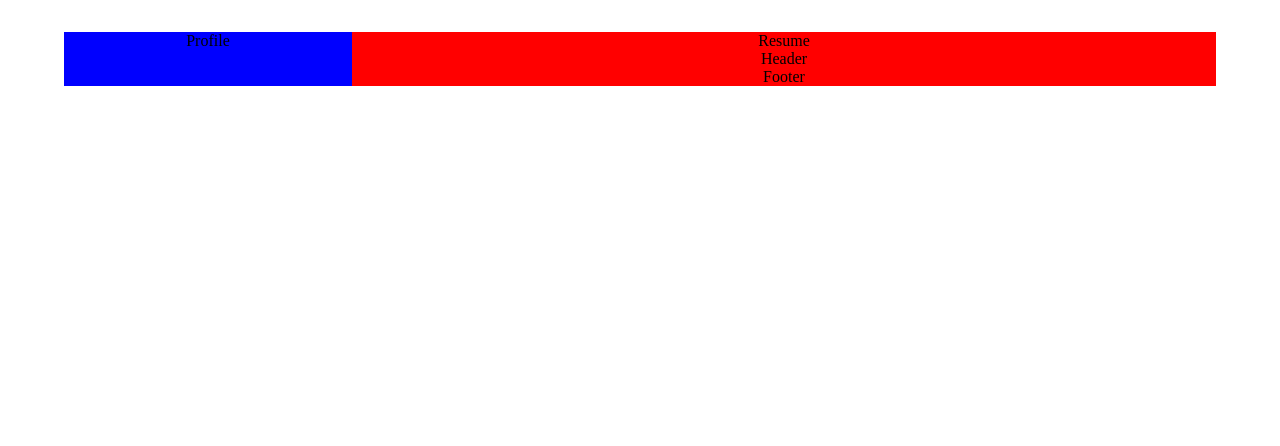
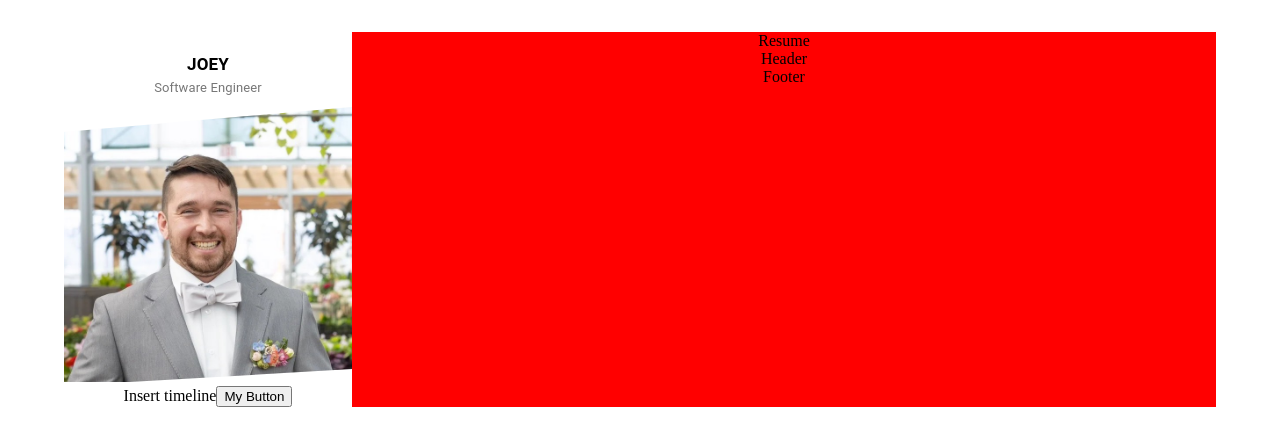
Before and after one commit to Orewagenki/resume-website, a React (Vite) app: page / in a window 1280 px wide. Shown: the top 446 px of the page. Built offline with nearby package versions, Linux system fonts and the light colour scheme.

Commit message:
inserted and styled the profile picture, name, and title component

```diff
--- a/src/App.tsx
+++ b/src/App.tsx
@@ -12,7 +12,7 @@ function App() {
   return (
     <Container>
       <Grid container>
-        <Grid size={{ xs: 12, sm: 12, md: 4, lg: 3 }} bgcolor="blue">
+        <Grid size={{ xs: 12, sm: 12, md: 4, lg: 3 }}>
           <Profile />
         </Grid>
         <Grid size="grow" bgcolor="red">
--- a/src/components/profile/Profile.tsx
+++ b/src/components/profile/Profile.tsx
@@ -1,7 +1,23 @@
-import React from "react";
+import { Typography } from "@mui/material";
+import "./profile.css";
+import profileImage from "../../assets/images/profile.webp";
 
 const Profile = () => {
-  return <div>Profile</div>;
+  return (
+    <div className="profile container_shadow ">
+      <div className="profile_name">
+        <Typography className="name">Joey</Typography>
+        <Typography className="title">Software Engineer</Typography>
+      </div>
+      <figure className="profile_image">
+        <img src={profileImage} alt="" />
+      </figure>
+      <div className="profile_information">
+        Insert timeline
+        <button>My Button</button>
+      </div>
+    </div>
+  );
 };
 
 export default Profile;
--- /dev/null
+++ b/src/components/profile/profile.css
@@ -0,0 +1,32 @@
+.profile {
+  background-color: white;
+  border-radius: 6px;
+  width: 100%;
+  display: inline-block;
+}
+
+.profile_name {
+  line-height: 18px;
+  padding: 20px;
+}
+
+.profile_name .name {
+  text-transform: uppercase;
+  font-size: 17px;
+  font-weight: bold;
+}
+
+.profile_name .title {
+  font-size: 13px;
+  color: #777;
+}
+
+.profile_image {
+  margin-top: -10px;
+  -webkit-clip-path: polygon(0 9%, 100% 0, 100% 94%, 0% 100%);
+  clip-path: polygon(0 9%, 100% 0, 100% 94%, 0% 100%);
+}
+
+.profile_image img {
+  width: 100%;
+}
```
Also changed, not shown: src/assets/images/profile.webp (added).
